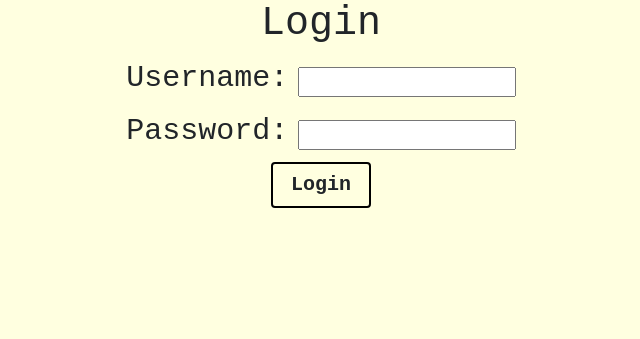
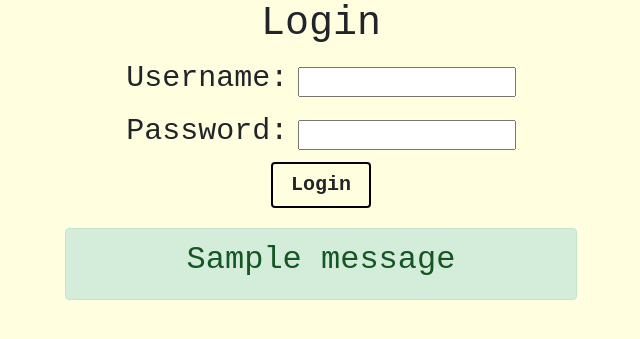
Before and after one commit to jlotrug/grocery_list, a Django app: page /login/ in a window 1280 px wide. Shown: the top 339 px of the page, without its empty margins (319-959 px from the left). Run offline with Django 3.2, Linux system fonts and the light colour scheme; one stand-in notice (Sample message) is shown.

Commit message:
must be logged in to use app

```diff
--- a/grocery_list/static/grocery_list/style.css
+++ b/grocery_list/static/grocery_list/style.css
@@ -39,6 +39,12 @@
 
 .item-notes-p{
     font-size: 18px;
+}
+
+.login-alert{
+    width: 40%;
+    margin: 20px auto 20px;
+
 }
 
 
--- a/grocery_list/templates/grocery_list/item-form.html
+++ b/grocery_list/templates/grocery_list/item-form.html
@@ -29,7 +29,7 @@
         <input type="text" name="price"> <br>
 
         <label for="">Image<p class="optional">(optional)</p>: </label> <br>
-        <input type="text" name="image">
+        <input type="text" name="image" placeholder='url...'>
 
         <br> <br> <button class="btn form-btn" type='submit'>Done</button>
     </form>
--- a/grocery_list/templates/grocery_list/login.html
+++ b/grocery_list/templates/grocery_list/login.html
@@ -25,5 +25,14 @@
         <button type="submit" class="btn form-btn">Login</button>
 
     </form>
+    {% if messages %}
+        {% for message in messages %}
+            <div class="alert alert-{{message.tags}} login-alert">
+                <h2>{{message}}</h2>
+            </div>
+
+        {% endfor %}
+    {% endif %}
+
 </body>
 </html>
```
Also changed, not shown: grocery_list/views.py (+22 -0 lines), db.sqlite3.
